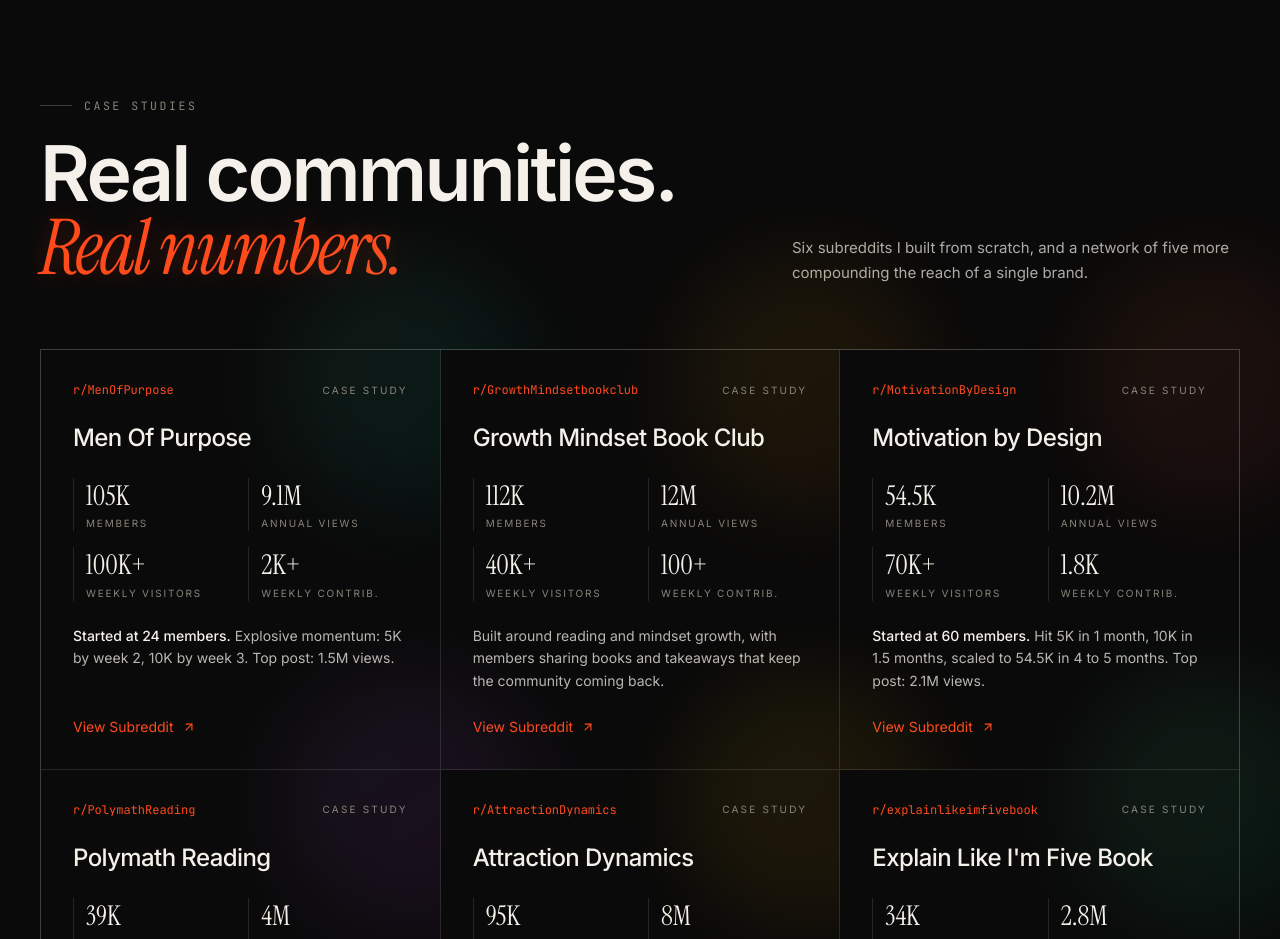
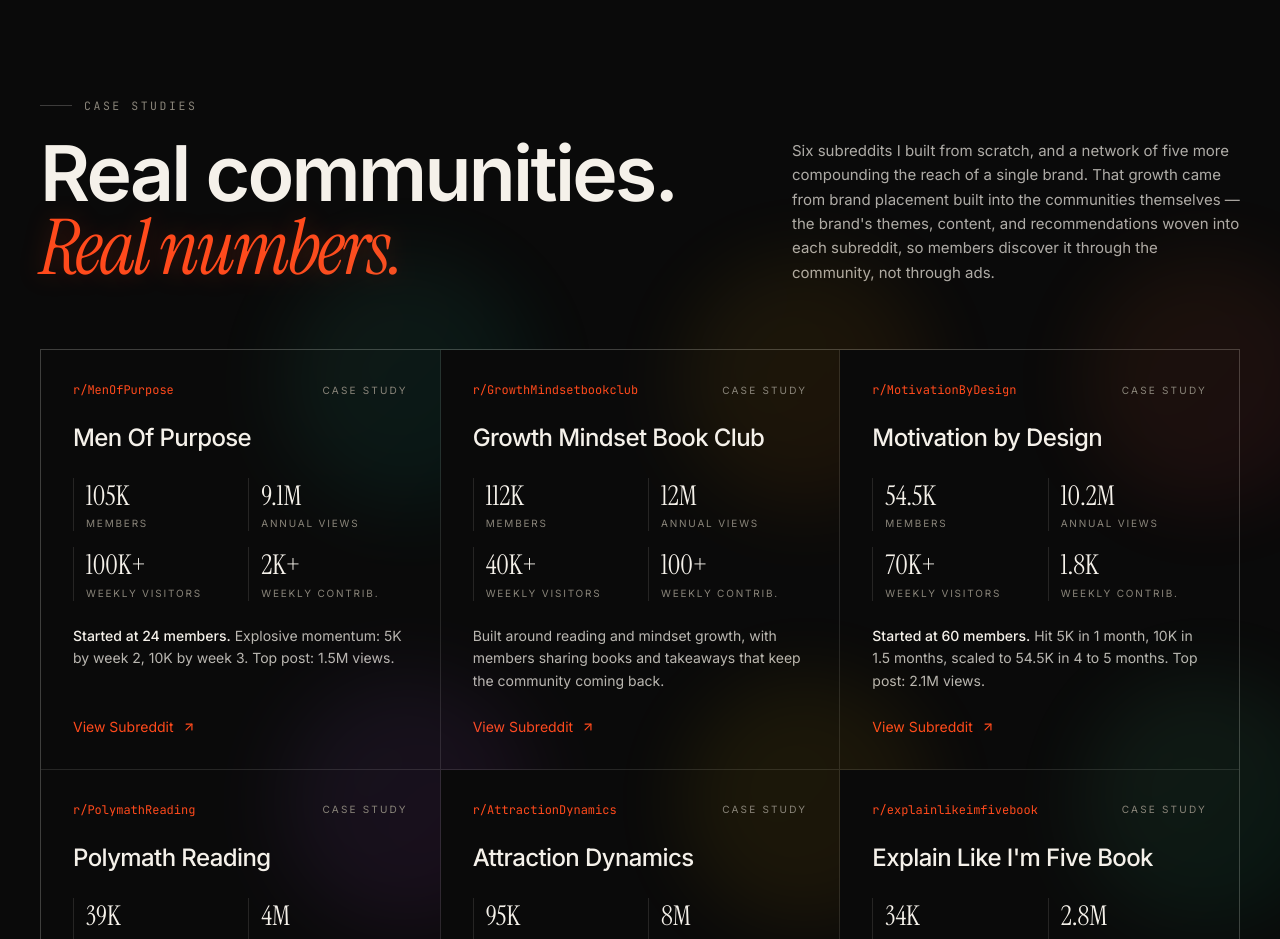
Before and after one commit to amex77/New-Portfolio, a React (Vite) app: page / in a window 1280 px wide. Shown: the part 4300-5239 px from the top of the page. Built offline with nearby package versions, Linux system fonts and the light colour scheme.

Commit message:
Add brand placement talk to case studies intro

```diff
--- a/src/components/CaseStudies.tsx
+++ b/src/components/CaseStudies.tsx
@@ -43,7 +43,11 @@ export default function CaseStudies() {
           </h2>
           <p className="text-paper/70 max-w-md text-[15px] leading-relaxed">
             Six subreddits I built from scratch, and a network of five
-            more compounding the reach of a single brand.
+            more compounding the reach of a single brand. That growth
+            came from brand placement built into the communities
+            themselves — the brand&apos;s themes, content, and
+            recommendations woven into each subreddit, so members
+            discover it through the community, not through ads.
           </p>
         </div>
 
```
